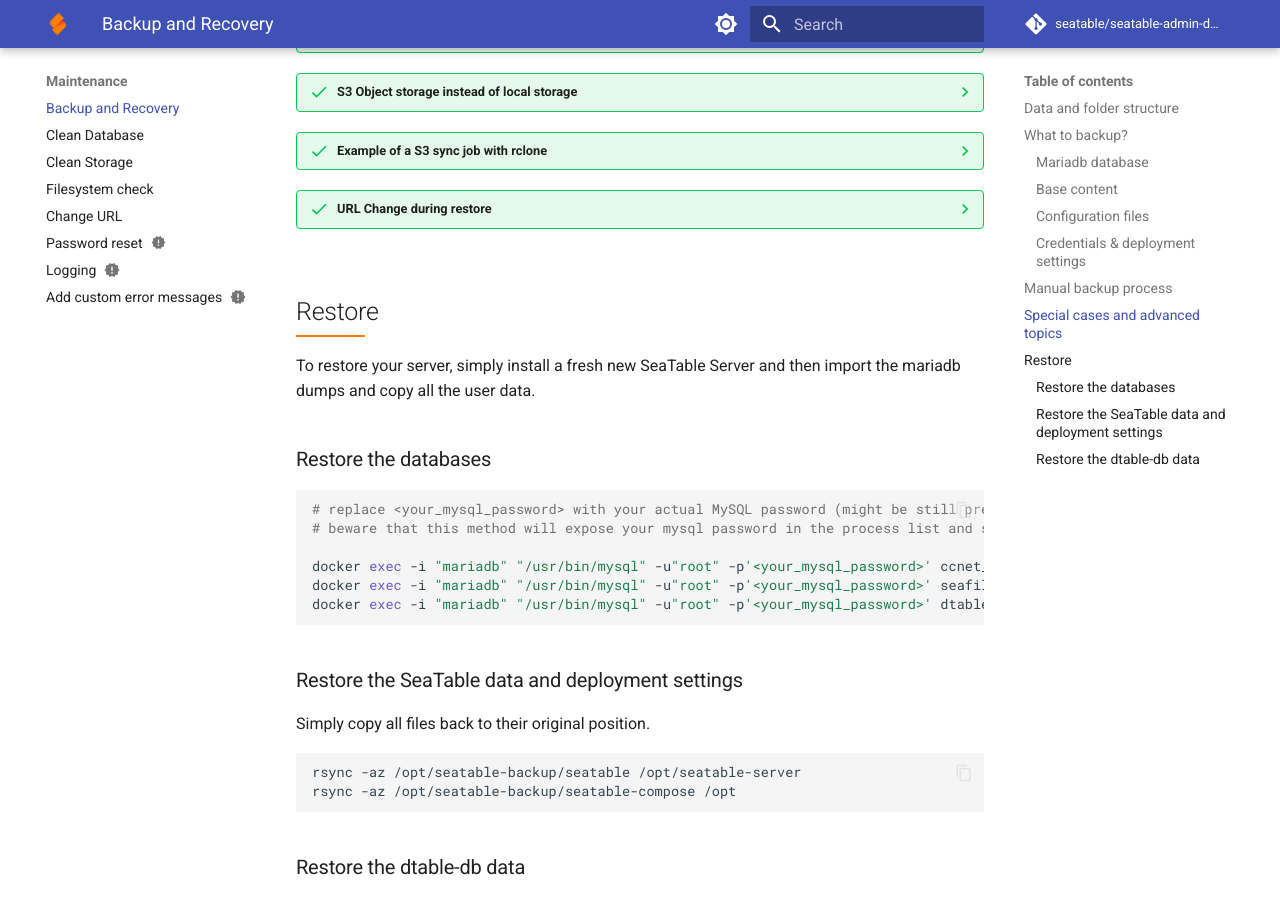
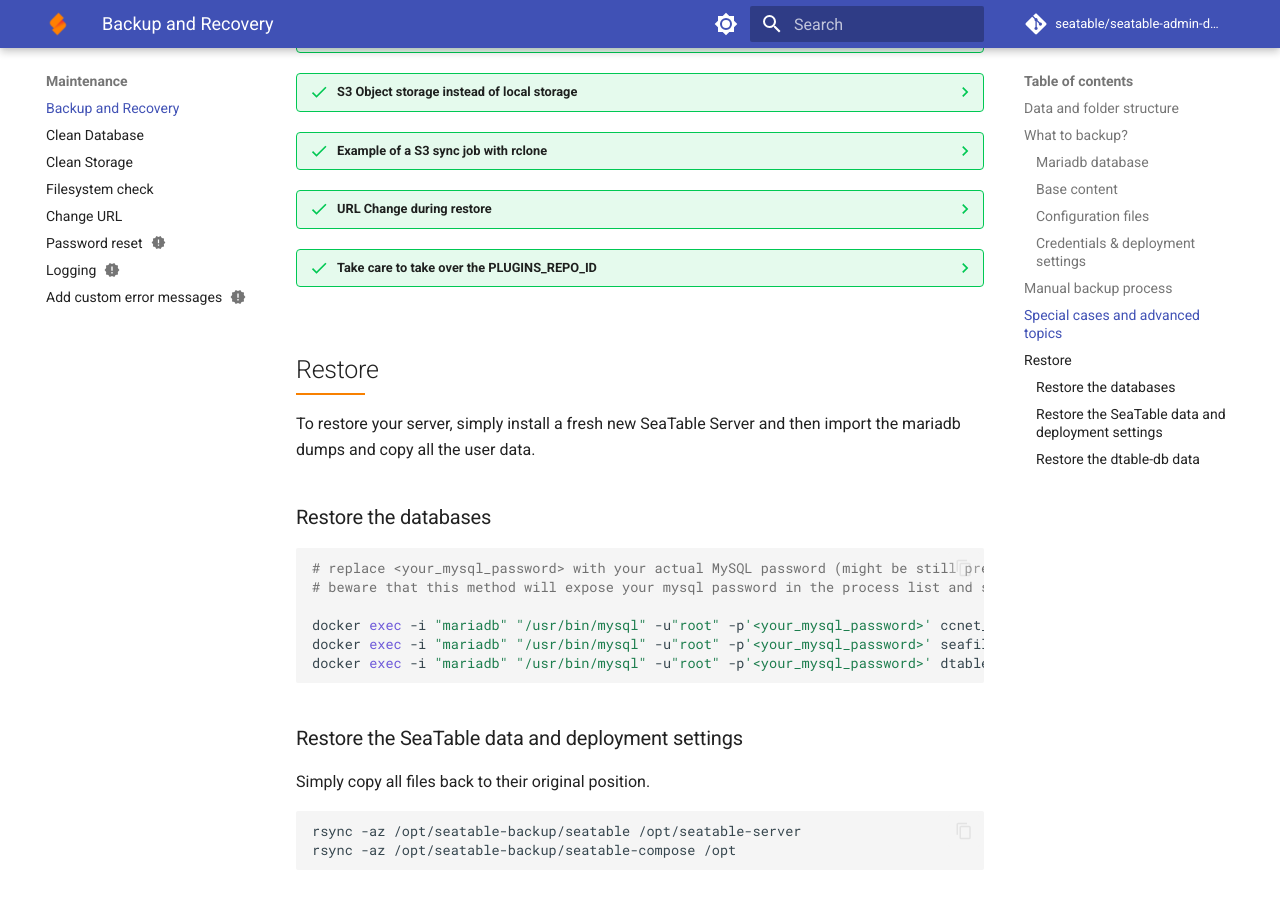
Before and after one commit to seatable/seatable-admin-docs, an MkDocs documentation site: the page built from docs/maintenance/backup-recovery.md, in a window 1280 px wide and 900 px high, scrolled down 4337 px. Built offline with MkDocs 1.6.1 and Material for MkDocs 9.7.7, drawn with Linux system fonts in a browser that asks for light colours; comment, search, counter and statistics services are not loaded; some of the changed lines change nothing that is shown.

Commit message:
plugin_repo_id to backup-recovoery

```diff
--- a/docs/maintenance/backup-recovery.md
+++ b/docs/maintenance/backup-recovery.md
@@ -190,6 +190,13 @@
 
     If you restore your SeaTable Server with a new URL, don't forget to execute the [command line tool to update the URL](./change-url.md). Otherwise assets from the image and file columns will not be accessable.
 
+??? success "Take care to take over the PLUGINS_REPO_ID"
+
+    During the initial startup of the SeaTable container, SeaTable writes a variable called `PLUGIN_REPO_ID` to `dtable_web_settings.py`.
+    This variable represents a hidden library that stores the installation files of the SeaTable plugins. If you delete (commenting is not sufficient) this value from the configuration file, SeaTable will generate a new value upon the next start.
+
+    When performing a migration or restore, you have two options: you can either retain the existing value, ensuring that this repository exists in dtable-storage, or you can delete the value from `dtable_web_settings.py` and allow SeaTable to create a new one.
+
 ## Restore
 
 To restore your server, simply install a fresh new SeaTable Server and then import the mariadb dumps and copy all the user data.
```
